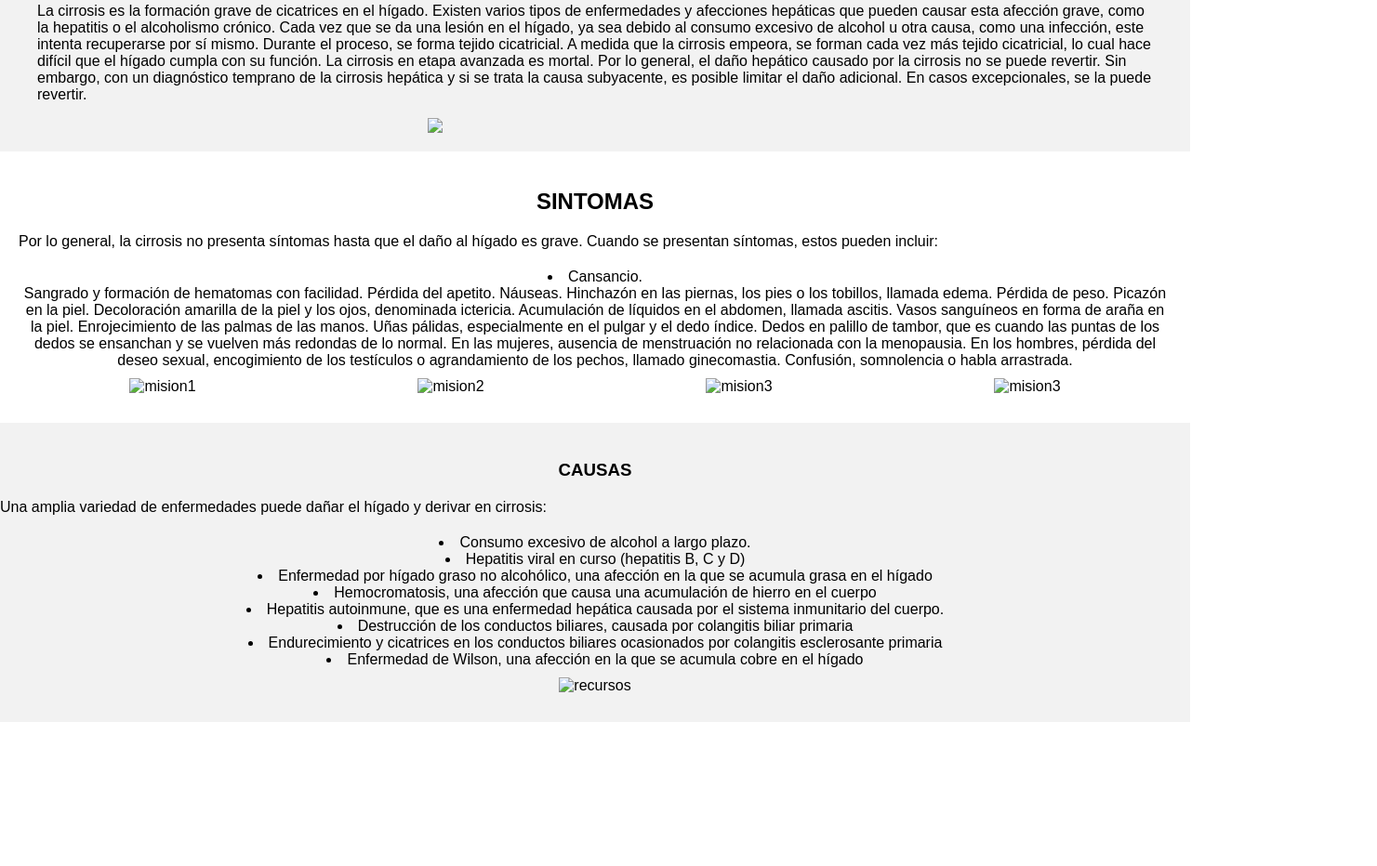
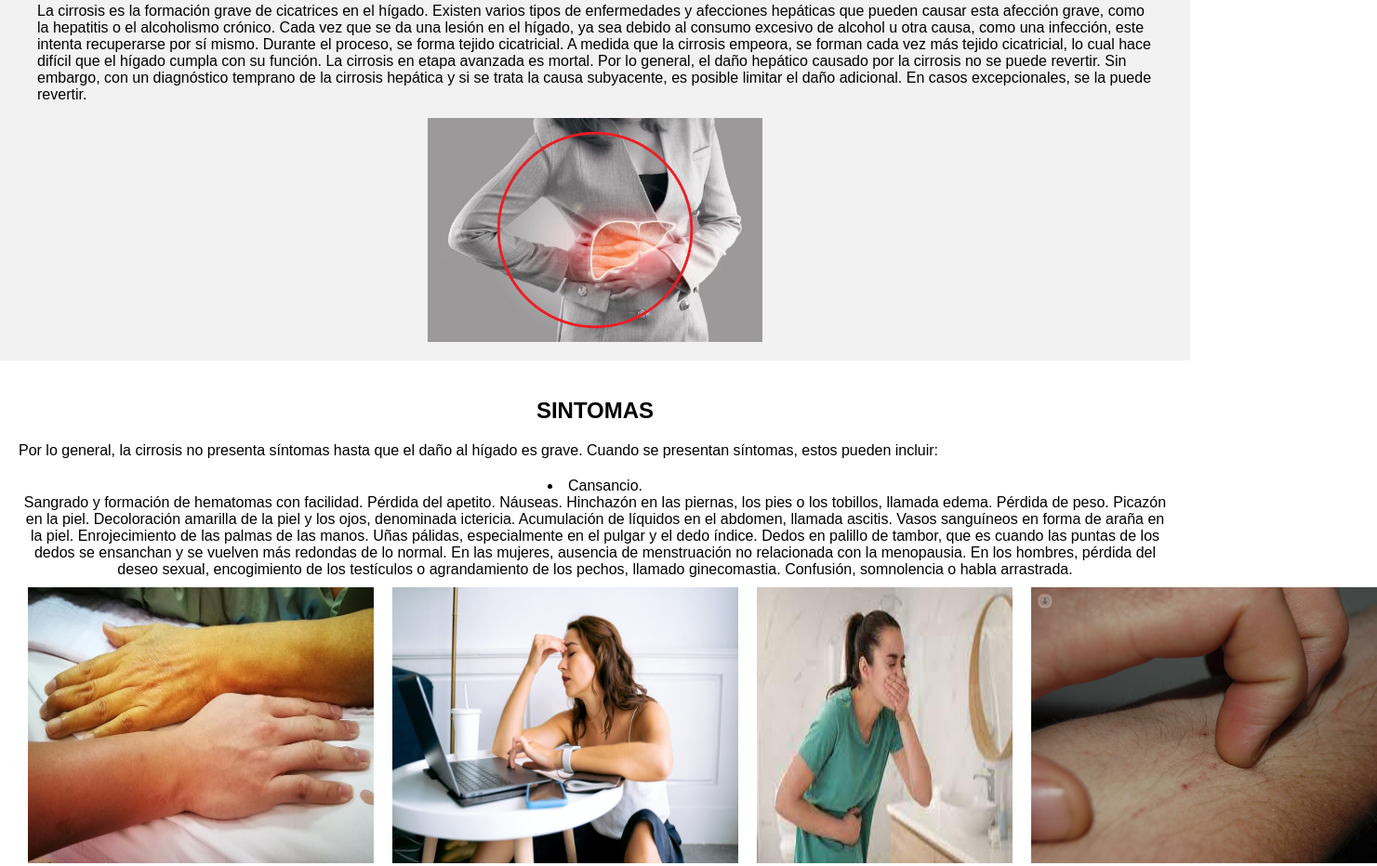
Before and after one commit to Damlues/salud_preventiva, a plain HTML site: page cirrosis.html in a window 1280 px wide. Shown: the part 95-1027 px from the top of the page at 93% size, 1481 px wide, since content can reach past the window. Before the commit the page ends 872 px from the top, so only its background shows below. Drawn offline with Linux system fonts and the light colour scheme.

Commit message:
Update cirrosis.html

```diff
--- a/cirrosis.html
+++ b/cirrosis.html
@@ -24,7 +24,7 @@
                 </p>
             </div>
             <div class="header-img">
-                <img src="images/cirrosis1.jpg"funcion">
+                <img src="img/cirrosis1.jpg"funcion">
             </div>
         </div>
     </header>
@@ -52,10 +52,10 @@
              </li>Confusión, somnolencia o habla arrastrada.</li>
         </div>
         <div class="mision-img">
-            <img src="images/amarilla.jpg" alt="mision1">
-            <img src="images/Cansanci.jpg" alt="mision2">
-            <img src="images/nauseas.jpeg" alt="mision3">
-            <img src="images/pica.jpg" alt="mision3">
+            <img src="img/amarilla.jpg" alt="mision1">
+            <img src="img/Cansanci.jpg" alt="mision2">
+            <img src="img/nauseas.jpeg" alt="mision3">
+            <img src="img/pica.jpg" alt="mision3">
 
     </section>
 
@@ -74,7 +74,7 @@
             <li>Enfermedad de Wilson, una afección en la que se acumula cobre en el hígado</li>
         </div>
         <div class="recursos-img">
-            <img src="images/cirrosis22.jpg" alt="recursos">
+            <img src="img/cirrosis22.jpg" alt="recursos">
         </div>
     </section>
 
```
